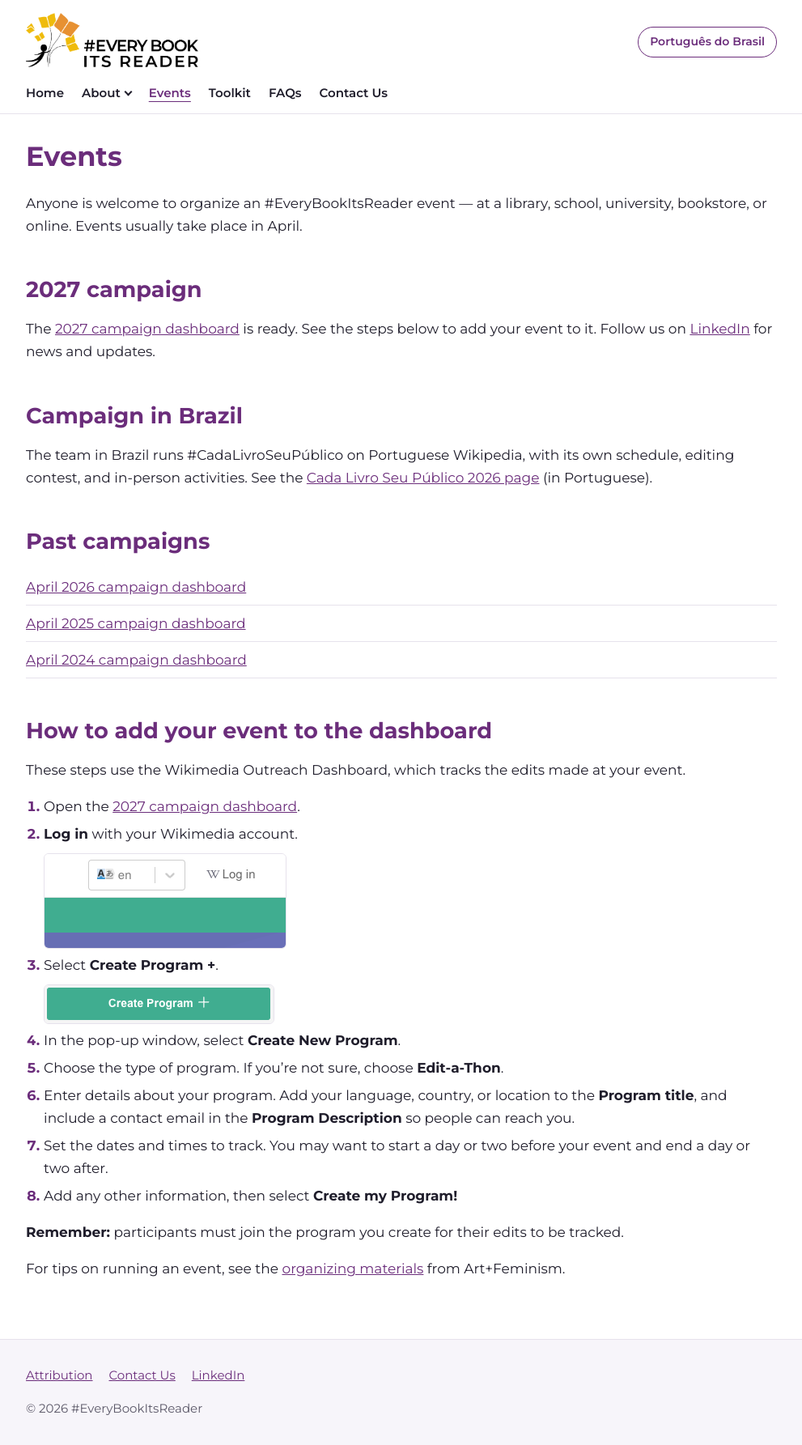
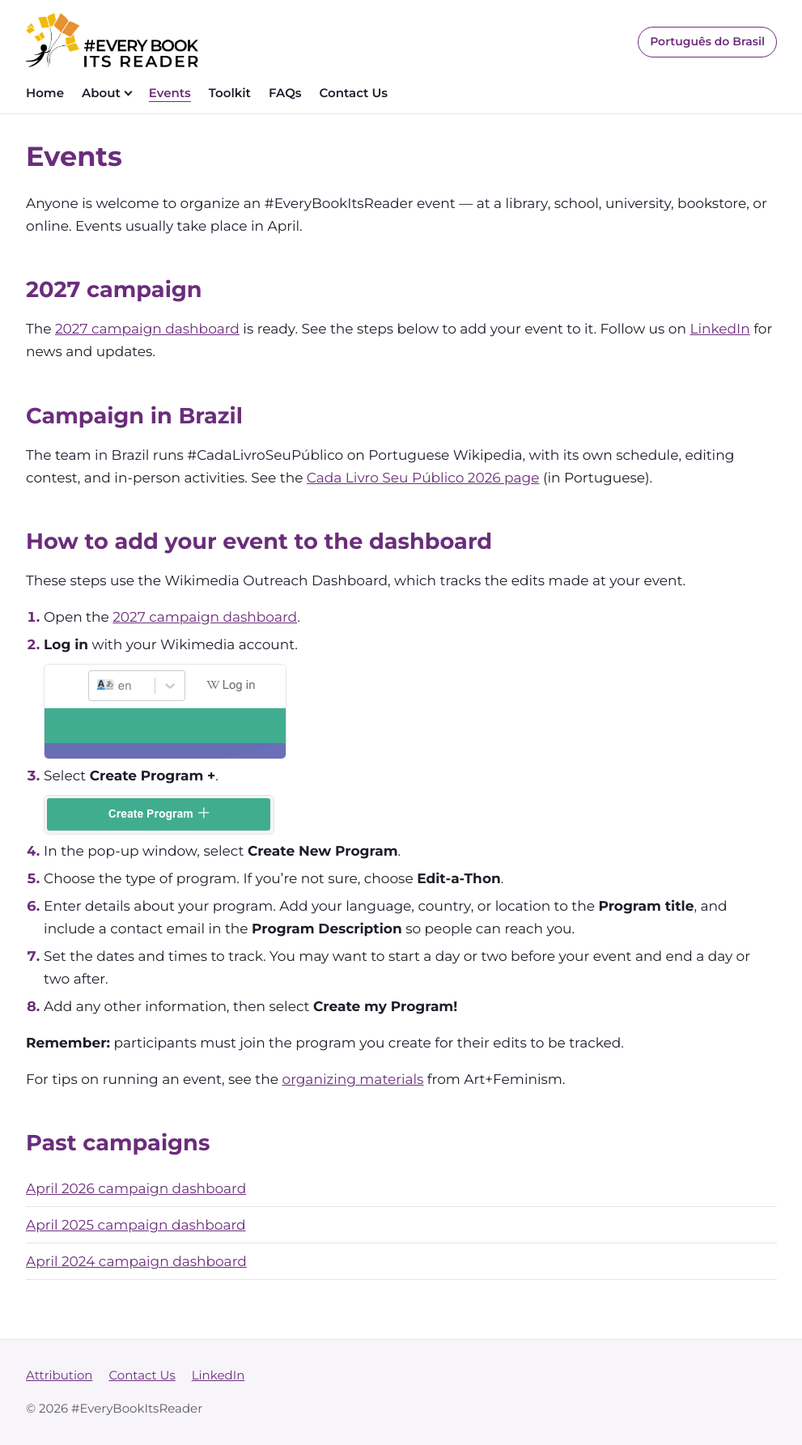
Before and after one commit to ELEMBridges/everybookitsreader, a Jekyll site: the page built from pages/en/events.md, in a window 1280 px wide. Shown: the whole page at 81% size, without its empty margins (144-1135 px from the left). Built offline with Jekyll 4.4.1, drawn with Linux system fonts in a browser that asks for light colours; part of the change alters nothing that is shown.

```diff
--- a/pages/en/events.md
+++ b/pages/en/events.md
@@ -15,12 +15,6 @@ The [2027 campaign dashboard](https://outreachdashboard.wmflabs.org/campaigns/ev
 ## Campaign in Brazil
 
 The team in Brazil runs #CadaLivroSeuPúblico on Portuguese Wikipedia, with its own schedule, editing contest, and in-person activities. See the [Cada Livro Seu Público 2026 page](https://pt.wikipedia.org/wiki/Wikip%C3%A9dia:Edit-a-thon/Cada_Livro_Seu_P%C3%BAblico_2026) (in Portuguese).
-
-## Past campaigns
-
-- [April 2026 campaign dashboard](https://outreachdashboard.wmflabs.org/campaigns/everybookitsreader_april_2026/overview)
-- [April 2025 campaign dashboard](https://outreachdashboard.wmflabs.org/campaigns/everybookitsreader_april_2025/overview)
-- [April 2024 campaign dashboard](https://outreachdashboard.wmflabs.org/campaigns/everybookitsreader_april_2024/overview)
 
 ## How to add your event to the dashboard
 
@@ -40,3 +34,9 @@ These steps use the Wikimedia Outreach Dashboard, which tracks the edits made at
 **Remember:** participants must join the program you create for their edits to be tracked.
 
 For tips on running an event, see the [organizing materials](https://artandfeminism.org/resources/) from Art+Feminism.
+
+## Past campaigns
+
+- [April 2026 campaign dashboard](https://outreachdashboard.wmflabs.org/campaigns/everybookitsreader_april_2026/overview)
+- [April 2025 campaign dashboard](https://outreachdashboard.wmflabs.org/campaigns/everybookitsreader_april_2025/overview)
+- [April 2024 campaign dashboard](https://outreachdashboard.wmflabs.org/campaigns/everybookitsreader_april_2024/overview)
```
